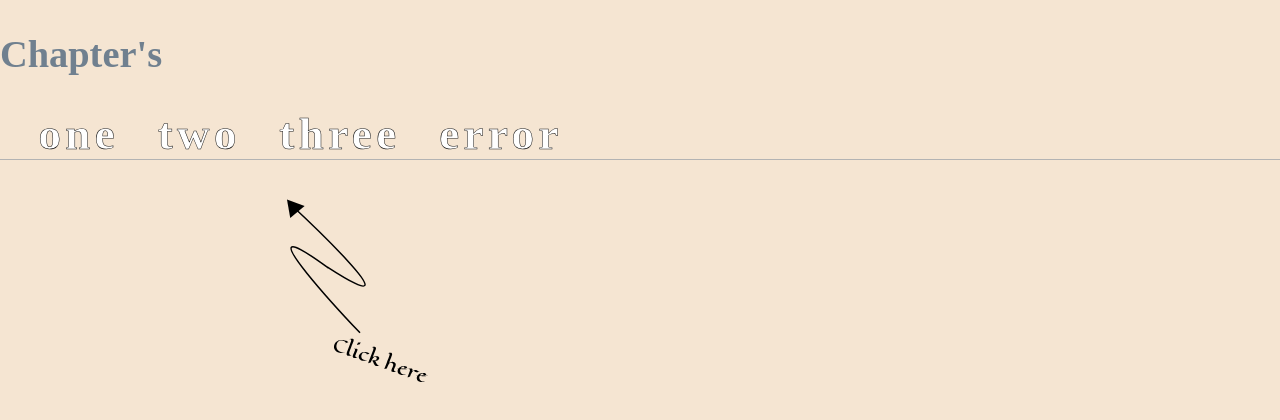
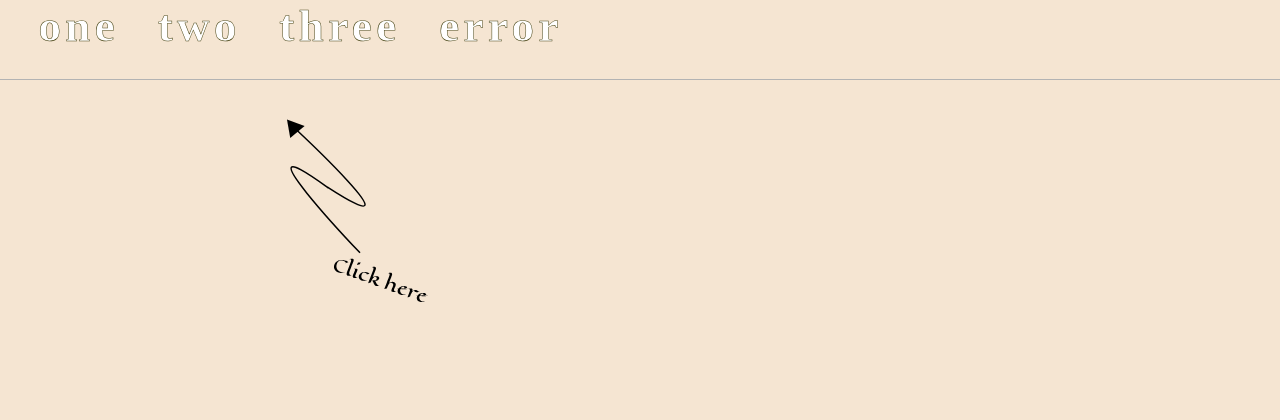
Before and after one commit to henokwel/dynamicroute, a React (Create React App) app: page / in a window 1280 px wide. Shown: the top 420 px of the page. Built offline with nearby package versions, Linux system fonts and the light colour scheme; a web font is replaced by a local one.

Commit message:
miner changes

```diff
--- a/src/App.css
+++ b/src/App.css
@@ -2,7 +2,7 @@ nav {
   display: flex;
   flex-direction: column;
   width: 100vw;
-  height: 20vh;
+  height: 10vh;
   border-bottom: 1px solid rgb(179, 179, 179);
   /* background-color:red ; */
 }
@@ -25,11 +25,11 @@ h3 {
   letter-spacing: 0.1em;
   margin: 0;
   /* border: 3px solid black; */
-  -webkit-text-stroke: 0.5px rgb(22, 22, 22); /* width and color */
+  -webkit-text-stroke: 0.5px rgb(68, 65, 16); /* width and color */
 }
 
 .selected {
-  color: rgb(12, 12, 12);
+  color: rgb(36, 34, 8);
   letter-spacing: 1em;
 }
 
@@ -51,7 +51,7 @@ h3 {
 
   padding: 20px;
   /* background-color: rgb(36, 52, 100); */
-  height: 80vh;
+  height: 90vh;
   overflow: scroll;
   padding: 5vh 10vw 0 20vw;
 }
--- a/src/App.js
+++ b/src/App.js
@@ -22,7 +22,7 @@ function App() {
     <Router>
       <div className="App">
         <nav>
-          <h1>Chapter's</h1>
+          {/* <h1>Chapter's</h1> */}
           <div>
             {
               toRoutes.map(({ title, id }) => {
```
